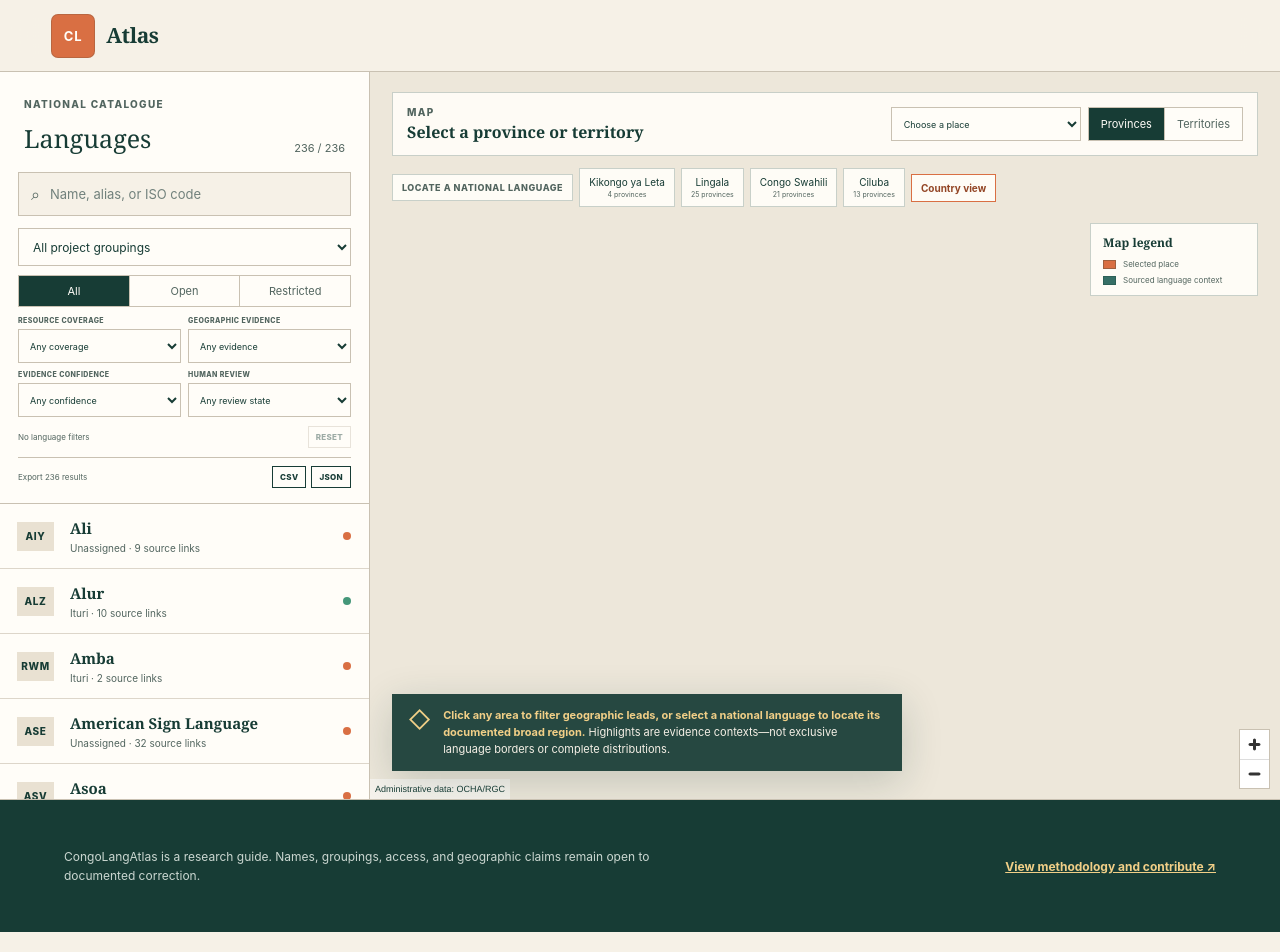
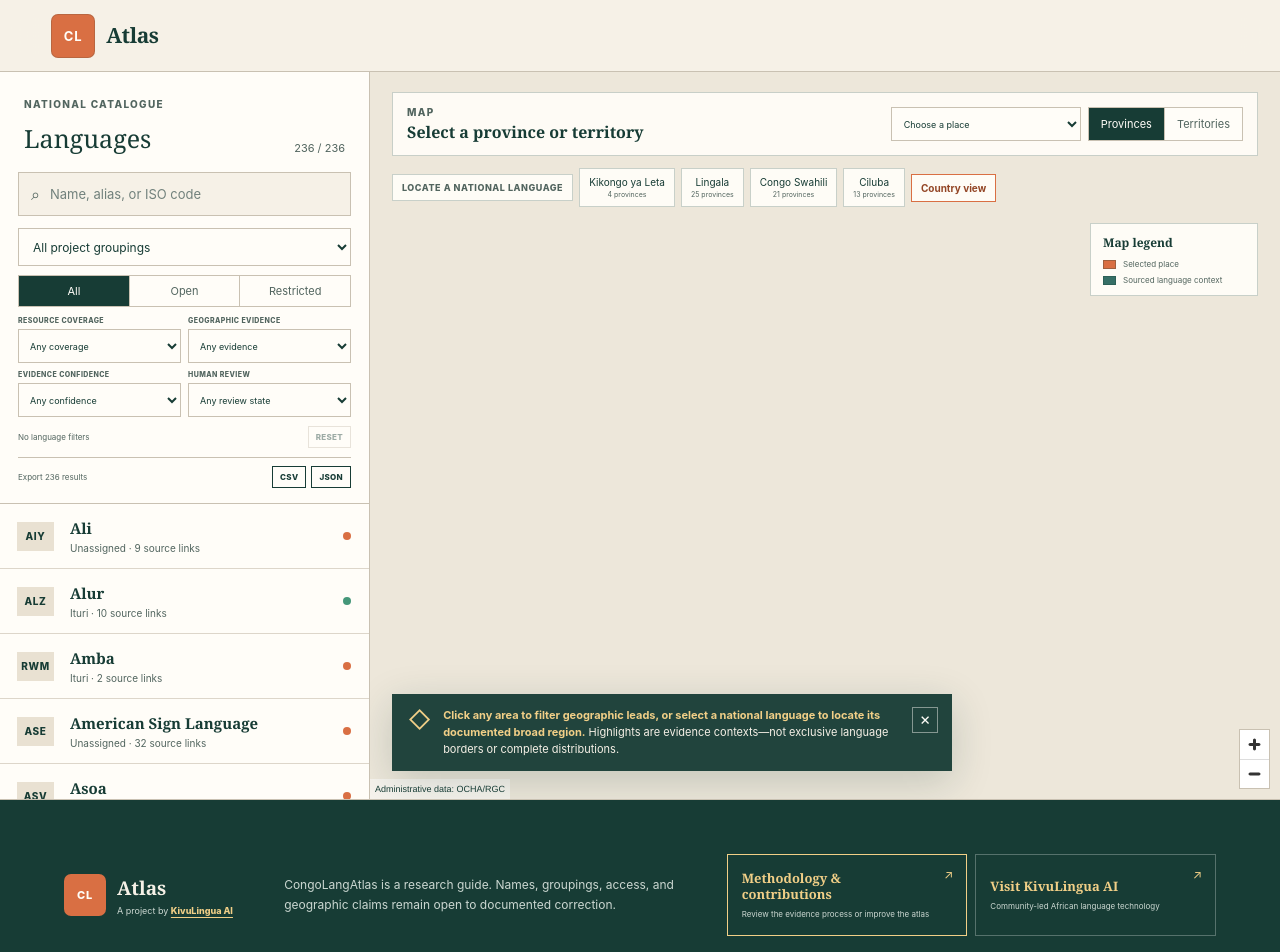
Before and after one commit to Ashuza11/CongoLangAtlas, a Next.js app: page / in a window 1280 px wide. Shown: the top 952 px of the page. Built offline with nearby package versions, Linux system fonts and the light colour scheme.

Commit message:
✨ feat: add temporary map guidance and project credits
Keep map instructions unobtrusive while making methodology, contributions, and KivuLingua AI attribution easier to discover.

```diff
--- a/src/app/globals.css
+++ b/src/app/globals.css
@@ -113,10 +113,13 @@ button:focus-visible, a:focus-visible, input:focus-visible, select:focus-visible
 .legend-swatch--selected { background: var(--orange); }
 .legend-swatch--evidence { background: #356f66; }
 .legend-swatch--territory { background: var(--yellow); }
-.map-disclosure { position: absolute; z-index: 3; left: 22px; bottom: 28px; max-width: 510px; padding: 13px 16px; background: rgba(23, 60, 53, .93); color: var(--paper); display: flex; gap: 12px; align-items: start; box-shadow: 0 10px 40px rgba(23, 60, 53, .2); }
+.map-disclosure { position: absolute; z-index: 3; left: 22px; bottom: 28px; max-width: 560px; padding: 13px 14px 13px 16px; background: rgba(23, 60, 53, .95); color: var(--paper); display: flex; gap: 12px; align-items: start; box-shadow: 0 10px 40px rgba(23, 60, 53, .2); animation: guide-in .28s ease-out; }
 .map-disclosure > span { color: var(--yellow); font-size: 22px; }
 .map-disclosure p { margin: 0; font-size: 11px; line-height: 1.55; }
 .map-disclosure strong { color: var(--yellow); }
+.map-disclosure button { width: 26px; height: 26px; flex: 0 0 auto; border: 1px solid rgba(255, 253, 248, .45); background: transparent; color: var(--white); cursor: pointer; font-size: 17px; line-height: 1; }
+.map-guide-trigger { position: absolute; z-index: 3; left: 22px; bottom: 28px; padding: 8px 10px; border: 1px solid var(--ink); background: rgba(255, 253, 248, .94); color: var(--ink); box-shadow: 0 6px 20px rgba(23, 60, 53, .16); cursor: pointer; font-size: 9px; font-weight: 800; text-transform: uppercase; letter-spacing: .06em; }
+@keyframes guide-in { from { opacity: 0; transform: translateY(10px); } }
 .maplibregl-ctrl-group { border-radius: 0 !important; box-shadow: none !important; border: 1px solid var(--line); }
 .maplibregl-ctrl-attrib { font-size: 9px !important; }
 .maplibregl-popup.place-tooltip .maplibregl-popup-content { padding: 7px 9px; border-radius: 0; background: var(--ink); color: var(--white); box-shadow: 0 5px 18px rgba(23, 60, 53, .2); font-size: 10px; font-weight: 700; }
@@ -189,9 +192,20 @@ button:focus-visible, a:focus-visible, input:focus-visible, select:focus-visible
 .candidate-details { text-transform: capitalize; }
 .show-more { width: 100%; margin-top: 12px; padding: 9px; border: 1px solid var(--ink); background: transparent; color: var(--ink); cursor: pointer; font-size: 10px; font-weight: 800; text-transform: uppercase; letter-spacing: .06em; }
 
-footer { min-height: 130px; padding: 35px clamp(22px, 5vw, 72px); display: flex; justify-content: space-between; gap: 30px; align-items: center; background: var(--ink); color: var(--paper); font-size: 12px; }
-footer p { max-width: 650px; color: #cbd7d1; line-height: 1.6; }
-footer a { color: var(--yellow); font-weight: 700; white-space: nowrap; }
+.site-footer { min-height: 190px; padding: 34px clamp(22px, 5vw, 72px); display: grid; grid-template-columns: auto minmax(220px, 1fr) minmax(360px, 1.25fr); gap: clamp(24px, 4vw, 58px); align-items: center; background: var(--ink); color: var(--paper); font-size: 12px; }
+.footer-brand { display: flex; align-items: center; gap: 11px; }
+.footer-brand > span { width: 42px; height: 42px; display: grid; place-items: center; border-radius: 7px; background: var(--orange); color: var(--white); font-size: 11px; font-weight: 800; letter-spacing: .08em; }
+.footer-brand strong { display: block; font: 700 19px Georgia, serif; }
+.footer-brand p { margin: 4px 0 0; color: #cbd7d1; font-size: 9px; }
+.footer-brand a { color: var(--yellow); font-weight: 800; text-underline-offset: 3px; }
+.footer-note { max-width: 460px; margin: 0; color: #cbd7d1; line-height: 1.65; }
+.footer-actions { display: grid; grid-template-columns: 1fr 1fr; gap: 8px; }
+.footer-card { min-width: 0; min-height: 82px; padding: 13px 36px 13px 14px; position: relative; display: flex; flex-direction: column; justify-content: center; border: 1px solid rgba(203, 215, 209, .35); color: var(--paper); text-decoration: none; }
+.footer-card--primary { border-color: var(--yellow); }
+.footer-card span { color: var(--yellow); font: 600 13px/1.25 Georgia, serif; }
+.footer-card small { margin-top: 6px; color: #cbd7d1; font-size: 8px; line-height: 1.4; }
+.footer-card i { position: absolute; top: 12px; right: 13px; color: var(--yellow); font-style: normal; }
+.footer-card:hover { background: rgba(255, 253, 248, .07); }
 .state-page { min-height: 100svh; padding: 24px; display: grid; place-content: center; justify-items: center; text-align: center; gap: 12px; background: radial-gradient(circle at 50% 40%, var(--white), var(--paper) 55%, var(--paper-deep)); }
 .state-page h1 { font: 400 40px Georgia, serif; margin: 0; }
 .state-page > p:not(.eyebrow) { max-width: 430px; margin: 0; color: var(--ink-soft); font-size: 12px; line-height: 1.55; }
@@ -210,6 +224,8 @@ footer a { color: var(--yellow); font-weight: 700; white-space: nowrap; }
 @media (max-width: 900px) {
   .workspace { grid-template-columns: 320px minmax(0, 1fr); }
   .profile { width: 420px; }
+  .site-footer { grid-template-columns: auto 1fr; }
+  .footer-actions { grid-column: 1 / -1; }
 }
 
 @media (max-width: 700px) {
@@ -227,8 +243,10 @@ footer a { color: var(--yellow); font-weight: 700; white-space: nowrap; }
   .national-language-switcher > span, .national-language-switcher button { flex: 0 0 auto; }
   .map-legend { top: 187px; right: 15px; min-width: 152px; }
   .map-disclosure { right: 15px; left: 15px; bottom: 17px; }
+  .map-guide-trigger { left: 15px; bottom: 17px; }
   .profile { position: fixed; top: 66px; height: calc(100vh - 66px); width: 100%; }
-  footer { align-items: start; flex-direction: column; }
+  .site-footer { grid-template-columns: 1fr; align-items: start; }
+  .footer-actions { grid-column: auto; }
 }
 
 @media (max-width: 420px) {
@@ -240,6 +258,7 @@ footer a { color: var(--yellow); font-weight: 700; white-space: nowrap; }
   .map-legend { top: 182px; padding: 8px 10px; }
   .map-disclosure { padding: 10px 12px; }
   .map-disclosure > span { display: none; }
+  .footer-actions { grid-template-columns: 1fr; }
   .profile { padding-inline: 20px; }
   .profile__title h2 { font-size: 33px; }
 }
--- a/src/components/atlas-explorer.tsx
+++ b/src/components/atlas-explorer.tsx
@@ -220,6 +220,7 @@ export default function AtlasExplorer() {
   const [evidenceFilter, setEvidenceFilter] = useState<EvidenceFilter>("all");
   const [confidenceFilter, setConfidenceFilter] = useState<ConfidenceFilter>("all");
   const [reviewFilter, setReviewFilter] = useState<ReviewFilter>("all");
+  const [showMapGuide, setShowMapGuide] = useState(true);
   const [selected, setSelected] = useState<AtlasLanguage | null>(null);
   const [selectedPlace, setSelectedPlace] = useState<AtlasPlaceSelection | null>(null);
   const [detailLevel, setDetailLevel] = useState<"provinces" | "territories">("provinces");
@@ -295,6 +296,12 @@ export default function AtlasExplorer() {
     window.addEventListener("keydown", closeOnEscape);
     return () => window.removeEventListener("keydown", closeOnEscape);
   }, [selected]);
+
+  useEffect(() => {
+    if (!showMapGuide) return;
+    const timer = window.setTimeout(() => setShowMapGuide(false), 9000);
+    return () => window.clearTimeout(timer);
+  }, [showMapGuide]);
 
   const regions = useMemo(() => [...new Set(bundle?.languages.map((item) => item.region) ?? [])].sort(), [bundle]);
   const languages = useMemo(() => {
@@ -499,13 +506,20 @@ export default function AtlasExplorer() {
             {detailLevel === "territories" && <span><i className="legend-swatch legend-swatch--territory" />Territory navigation</span>}
           </div>
           <AtlasMap detailLevel={detailLevel} highlightedProvinceIds={highlightedProvinceIds} highlightedTerritoryIds={highlightedTerritoryIds} selectedPlaceId={selectedPlace?.id} onPlaceSelect={handlePlaceSelect} />
-          <div className="map-disclosure"><span aria-hidden>◇</span><p><strong>Click any area to filter geographic leads, or select a national language to locate its documented broad region.</strong> Highlights are evidence contexts—not exclusive language borders or complete distributions.</p></div>
+          {showMapGuide ? <aside className="map-disclosure" aria-label="Map guidance"><span aria-hidden>◇</span><p><strong>Click any area to filter geographic leads, or select a national language to locate its documented broad region.</strong> Highlights are evidence contexts—not exclusive language borders or complete distributions.</p><button onClick={() => setShowMapGuide(false)} aria-label="Dismiss map guidance">×</button></aside> : <button className="map-guide-trigger" onClick={() => setShowMapGuide(true)}>Map guide</button>}
         </section>
 
         {selected && <LanguageProfile key={selected.id} language={selected} onClose={closeProfile} />}
       </section>
 
-      <footer><p>CongoLangAtlas is a research guide. Names, groupings, access, and geographic claims remain open to documented correction.</p><a href="https://github.com/Ashuza11/CongoLangAtlas" target="_blank" rel="noreferrer">View methodology and contribute ↗</a></footer>
+      <footer className="site-footer">
+        <div className="footer-brand"><span>CL</span><div><strong>Atlas</strong><p>A project by <a href="https://kivulinguaai.org/" target="_blank" rel="noreferrer">KivuLingua AI</a></p></div></div>
+        <p className="footer-note">CongoLangAtlas is a research guide. Names, groupings, access, and geographic claims remain open to documented correction.</p>
+        <nav className="footer-actions" aria-label="Project links">
+          <a className="footer-card footer-card--primary" href="https://github.com/Ashuza11/CongoLangAtlas" target="_blank" rel="noreferrer"><span>Methodology & contributions</span><small>Review the evidence process or improve the atlas</small><i aria-hidden>↗</i></a>
+          <a className="footer-card" href="https://kivulinguaai.org/" target="_blank" rel="noreferrer"><span>Visit KivuLingua AI</span><small>Community-led African language technology</small><i aria-hidden>↗</i></a>
+        </nav>
+      </footer>
     </main>
   );
 }
```
Also changed, not shown: 1 other file (tests, documents, lock files or other folders).
